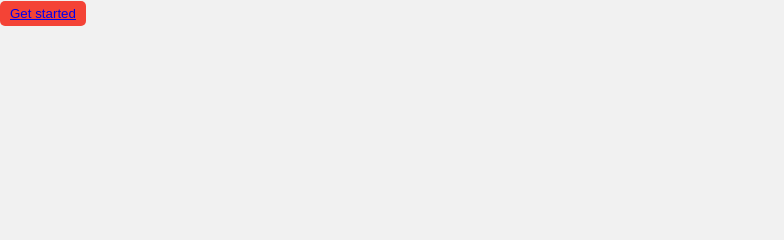
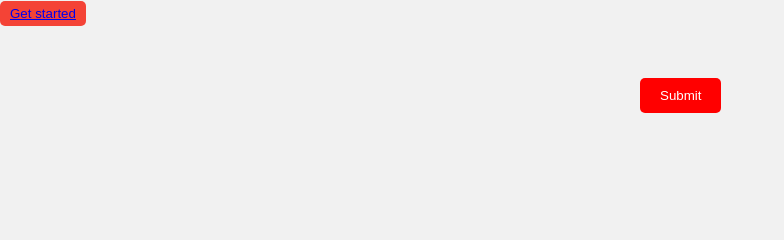
Before and after one commit to am-3/SRAVN, a Django app: page /nav in a window 1280 px wide. Shown: the part 322-562 px from the top of the page, without its empty margins (0-784 px from the left). Run offline with Django 4.2, Linux system fonts and the light colour scheme.

Commit message:
added submit button to navbar

```diff
--- a/main/static/navbar.css
+++ b/main/static/navbar.css
@@ -71,3 +71,11 @@ body {
 
     text-align: center;
 }
+
+#submit-btn {
+    position: absolute;
+    top: 50%;
+    left: 50%;
+
+    background-color: red;
+}
--- a/main/static/navbar.js
+++ b/main/static/navbar.js
@@ -73,6 +73,7 @@ document.addEventListener('DOMContentLoaded', function() {
 
 // Function to submit the form data
 function submitForm() {
+    event.preventDefault();
     var formData = new FormData(document.getElementById('myForm'));
     formData.append('hall_types', document.getElementById('hall-types').value);
     formData.append('hall_subtypes', document.getElementById('hall-subtypes').value);
@@ -96,8 +97,10 @@ function submitForm() {
 // });
 
 // Event listener for dropdown change
-document.getElementById('hall-types').addEventListener('change', submitForm);
+// document.getElementById('hall-types').addEventListener('change', submitForm);
 
-// Event listener for date input change
-document.getElementById('hall-subtypes').addEventListener('change', submitForm);
-document.getElementById('calendar-date').addEventListener('change', submitForm);
+// // Event listener for date input change
+// document.getElementById('hall-subtypes').addEventListener('change', submitForm);
+// document.getElementById('calendar-date').addEventListener('change', submitForm);
+
+document.getElementById('submit-btn').addEventListener('click', submitForm);
--- a/main/templates/base.html
+++ b/main/templates/base.html
@@ -38,6 +38,7 @@
                   <select name="hall-subtypes" id="hall-subtypes" disabled>
                   </select>
                   <input name="calendar-date" type="date" id="calendar-date">
+                  <button id="submit-btn">Submit</button>
               </form>
           </div>
   </div>
--- a/main/templates/navbar.html
+++ b/main/templates/navbar.html
@@ -105,6 +105,7 @@
                 <select name="hall-subtypes" id="hall-subtypes" disabled>
                 </select>
                 <input name="calendar-date" type="date" id="calendar-date">
+                <input name="submit-btn" type="submit" id="submit-btn">
             </form>
         </div>
 </div>
```
